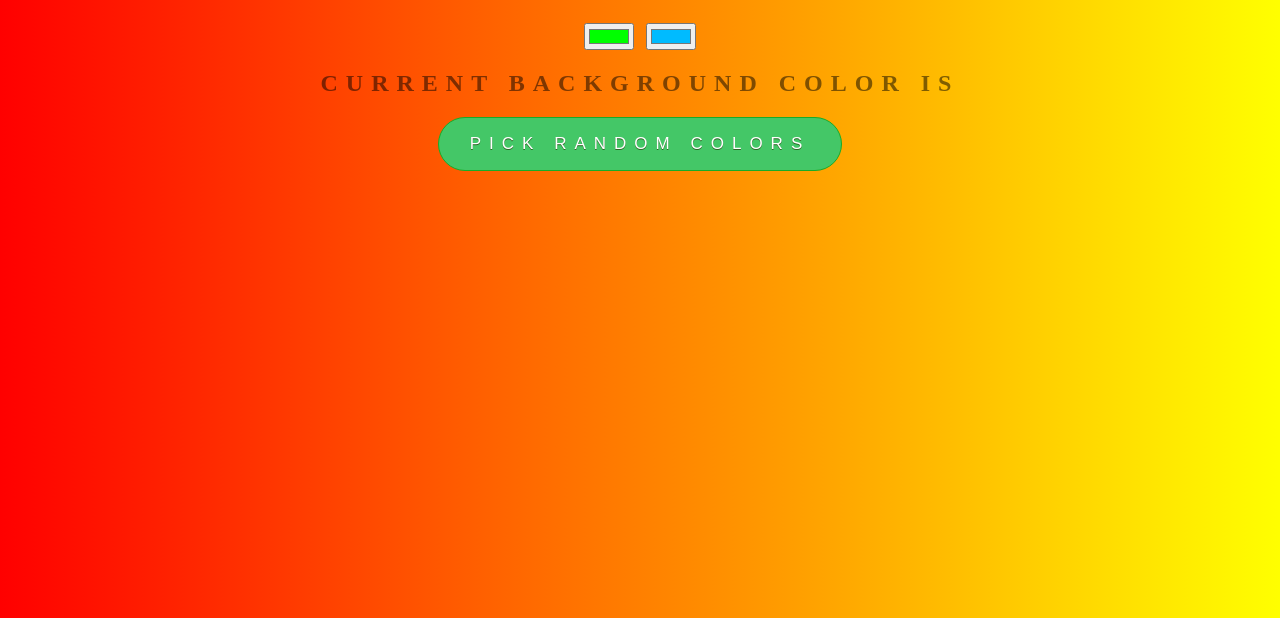
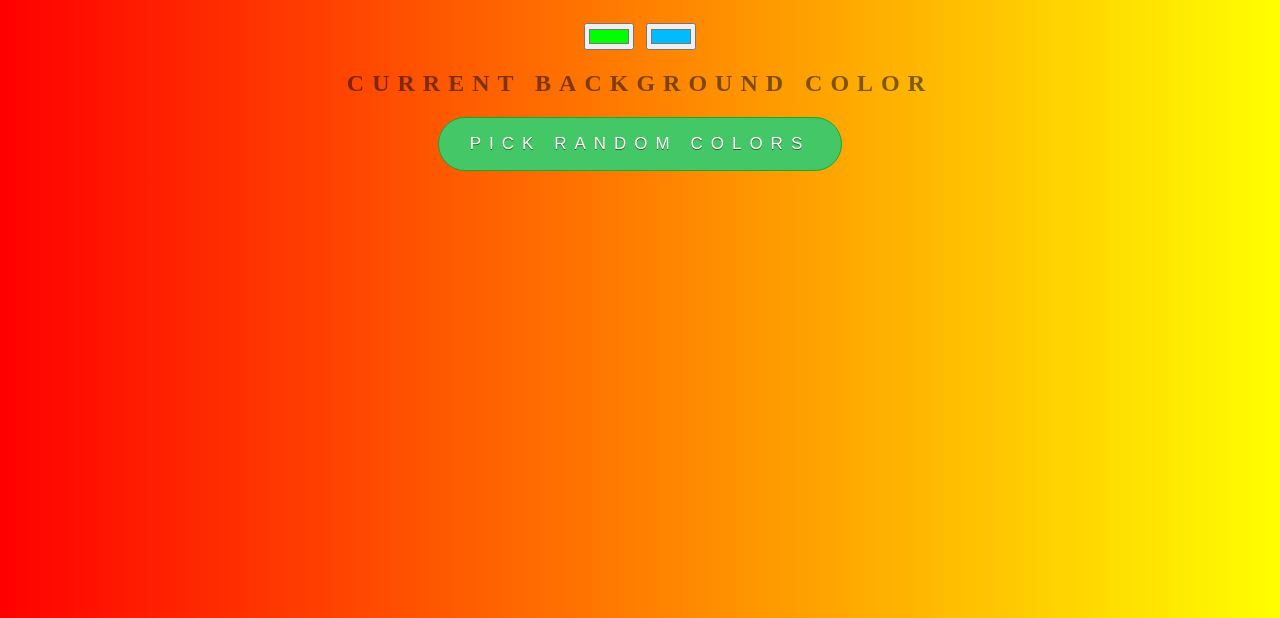
Before and after one commit to ralhanr/background-generator, a plain HTML site: page index.html in a window 1280 px wide. Shown: the part 182-800 px from the top of the page. Drawn offline with Linux system fonts and the light colour scheme.

Commit message:
changing the title back

```diff
--- a/index.html
+++ b/index.html
@@ -10,7 +10,7 @@
 	<h1>Gradient Generator class</h1>
 		<input class = "color1" type="color" name="color1" value = "#00FF00">
 		<input class = "color2" type="color" name="color2" value = "#00BBFF">
-	<h2>Current Background Color is</h2>
+	<h2>Current Background Color</h2>
 	<h3></h3>
 	<!-- <button name = random, value=random>Pick Random Colors</button> -->
 
```
